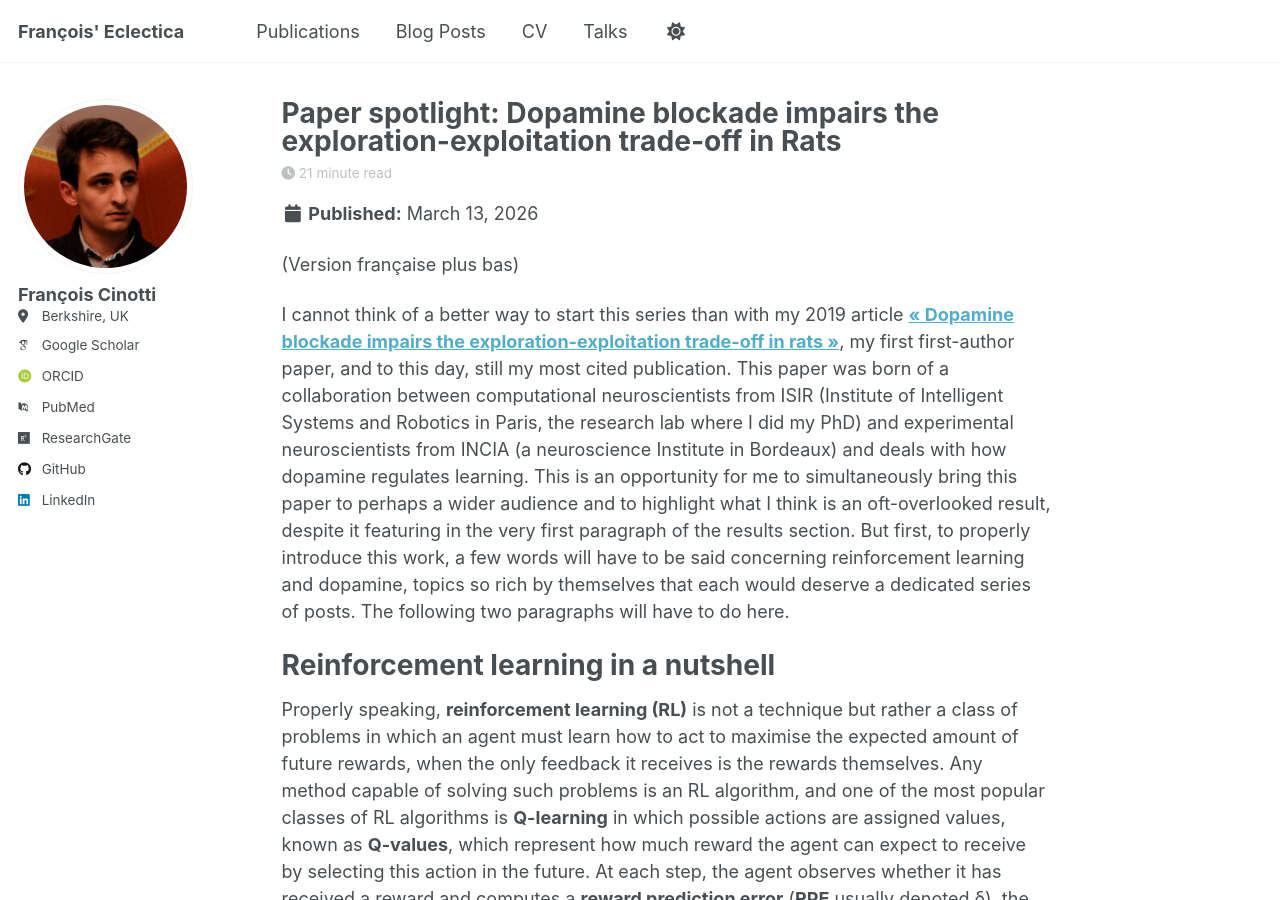
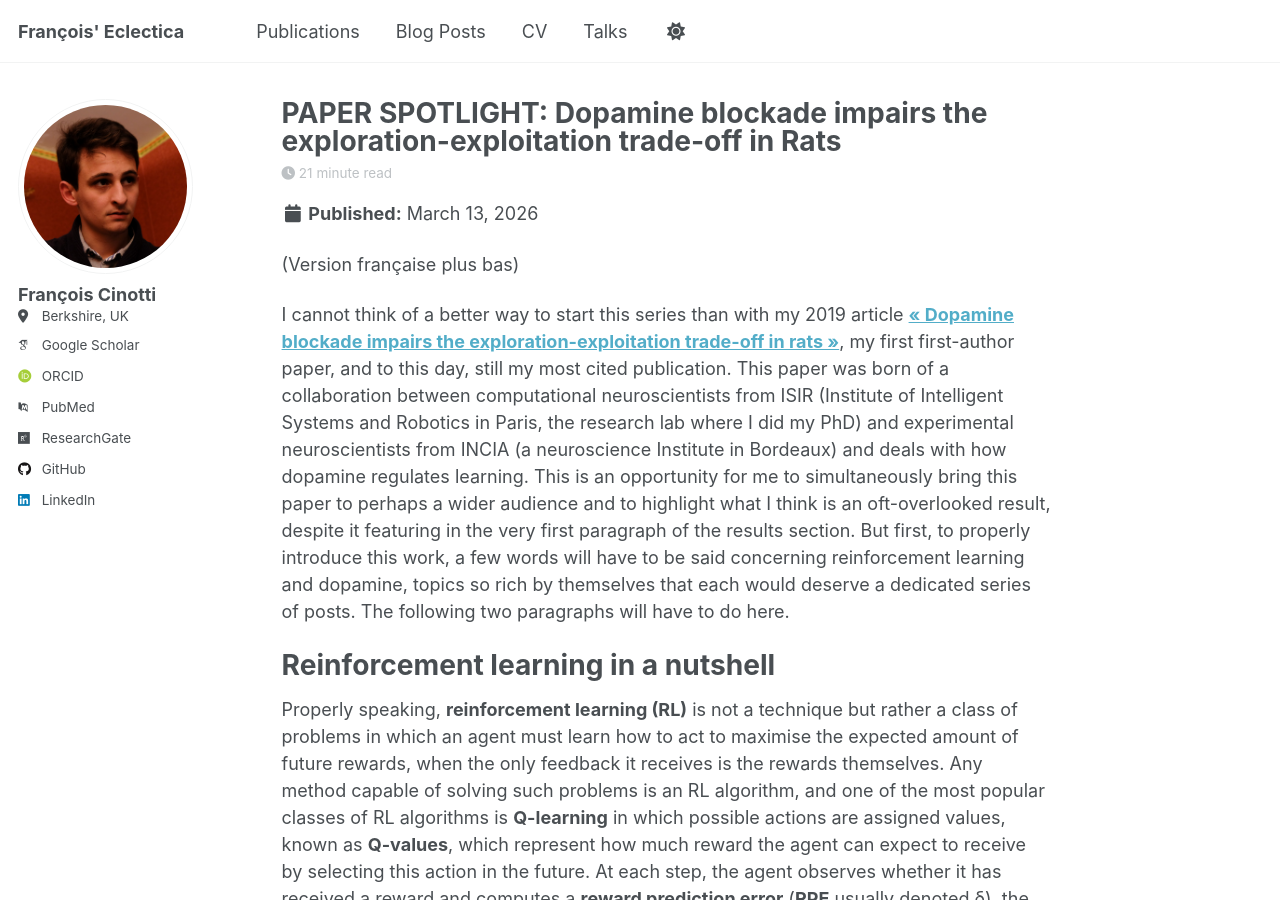
Before and after one commit to frct/frct.github.io, a Jekyll site: the page built from _posts/2026-03-13-my-dopamine-paper.md, in a window 1280 px wide and 900 px high. Built offline with Jekyll 4.4.1, drawn with Linux system fonts in a browser that asks for light colours; some web fonts are replaced; a script that is not in the unit is left out.

```diff
--- a/_posts/2026-03-13-my-dopamine-paper.md
+++ b/_posts/2026-03-13-my-dopamine-paper.md
@@ -1,5 +1,5 @@
 ---
-title: 'Paper spotlight: Dopamine blockade impairs the exploration-exploitation trade-off in Rats'
+title: 'PAPER SPOTLIGHT: Dopamine blockade impairs the exploration-exploitation trade-off in Rats'
 date: 2026-03-13
 permalink: /posts/2026-03-13-my-dopamine-paper
 tags:
```
